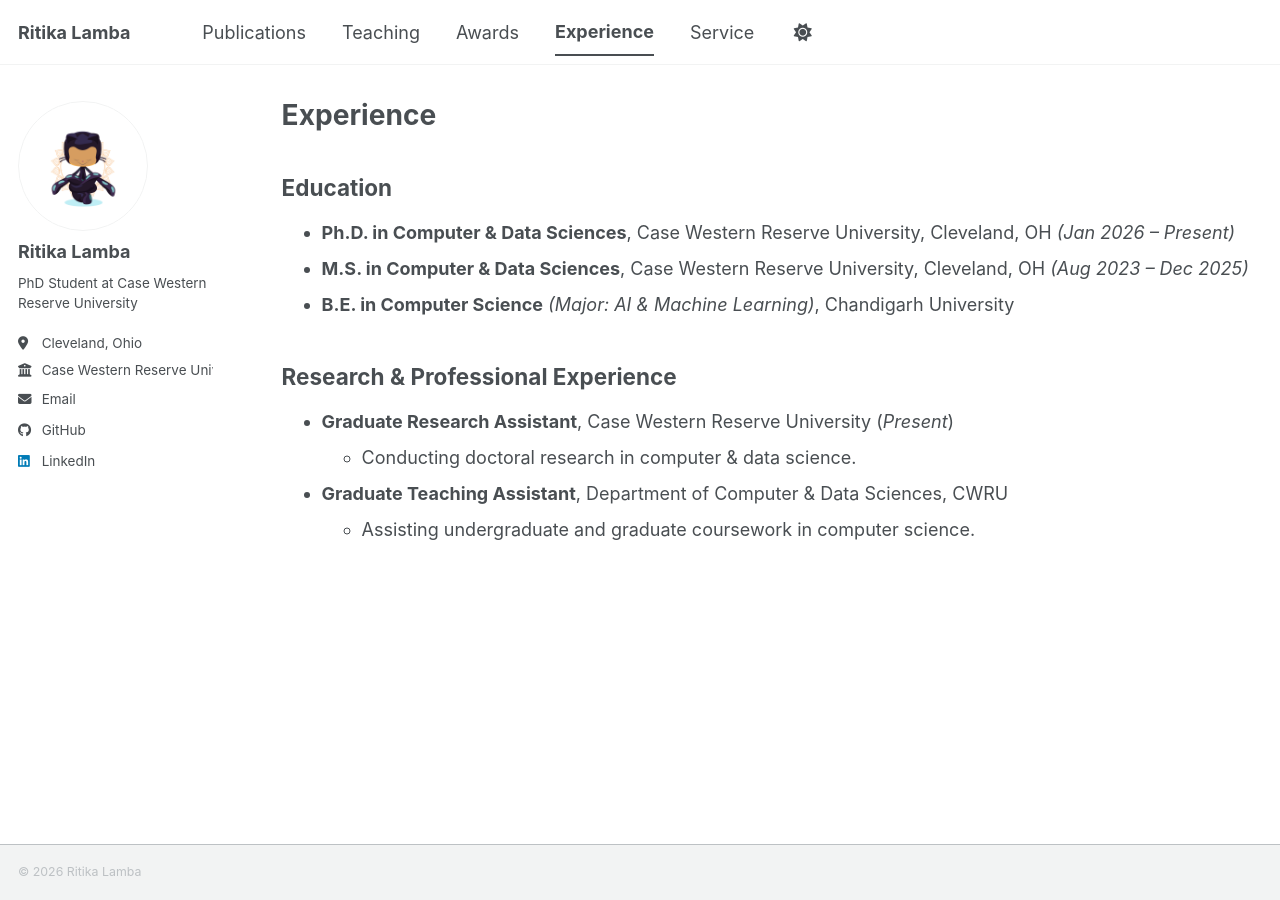
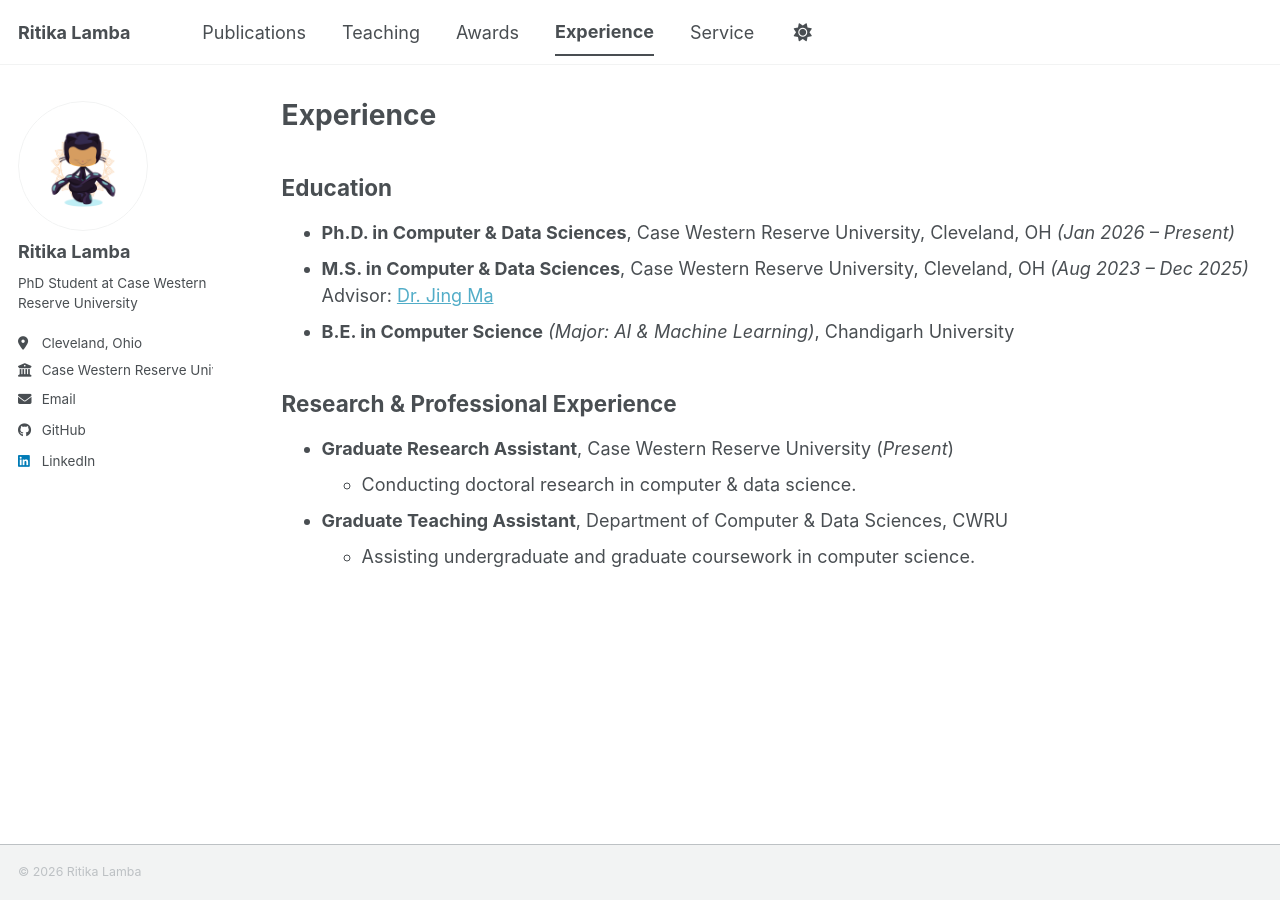
Before and after one commit to rxl895/Personal-Website, a Jekyll site: the page built from _pages/experience.md, in a window 1280 px wide. Built offline with Jekyll 4.4.1, drawn with Linux system fonts in a browser that asks for light colours; a script bundle is joined from its source files by our own code; a style sheet for code colours, icons or effects is not loaded.

Commit message:
Add Dr. Jing Ma as MS advisor in Education section

```diff
--- a/_pages/experience.md
+++ b/_pages/experience.md
@@ -11,6 +11,7 @@ author_profile: true
 
 * **Ph.D. in Computer & Data Sciences**, Case Western Reserve University, Cleveland, OH *(Jan 2026 – Present)*
 * **M.S. in Computer & Data Sciences**, Case Western Reserve University, Cleveland, OH *(Aug 2023 – Dec 2025)*
+  Advisor: [Dr. Jing Ma](https://case.edu/engineering/about/faculty-and-staff-directory/jing-ma)
 * **B.E. in Computer Science** *(Major: AI & Machine Learning)*, Chandigarh University
 
 ## Research & Professional Experience
```
